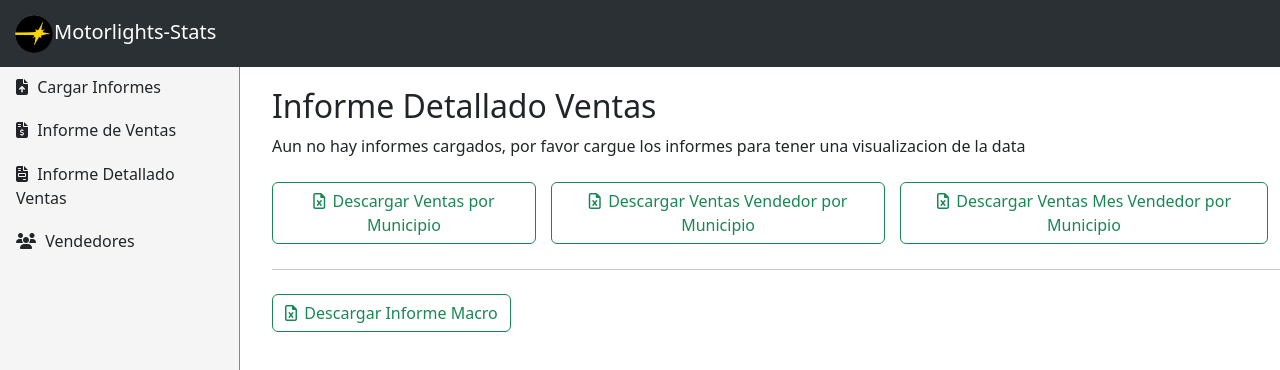
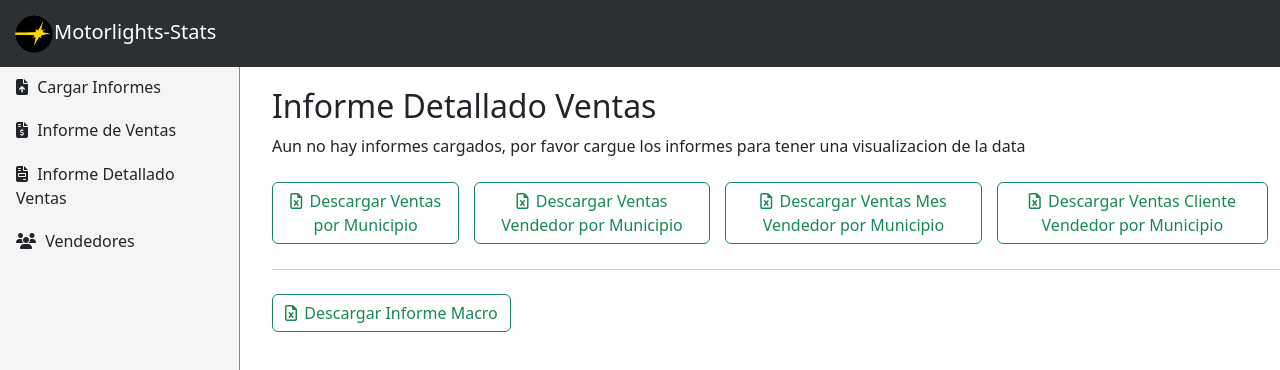
Before and after one commit to jtrocha4/motorlights-stats, a React (Vite) app: page /detailed-sales in a window 1280 px wide. Shown: the top 370 px of the page. Built offline with nearby package versions, Linux system fonts and the light colour scheme; no server answers.

Commit message:
update(pages): DetailedSalesPage

```diff
--- a/src/pages/DetailedSalesPage.jsx
+++ b/src/pages/DetailedSalesPage.jsx
@@ -5,6 +5,7 @@ import { DataExcelContext } from '../context/dataExcel'
 import ButtonDownloadSalesByMunicipality from '../components/buttonsDownload/ButtonDownloadSalesByMunicipality'
 import ButtonDownloadSellerSalesByMunicipality from '../components/buttonsDownload/ButtonDownloadSellerSalesByMunicipality'
 import ButtonDownloadSalesMonthSellerByMunicipality from '../components/buttonsDownload/ButtonDownloadSalesMonthSellerByMunicipality'
+import ButtonDownloadSalesCustomerSellerByMunicipality from '../components/buttonsDownload/ButtonDownloadSalesCustomerSellerByMunicipality'
 
 const DetailedSalesPage = ({ splitName }) => {
   const { dateExcel } = useContext(DataExcelContext)
@@ -19,6 +20,7 @@ const DetailedSalesPage = ({ splitName }) => {
           <ButtonDownloadSalesByMunicipality title='Descargar Ventas por Municipio' sellerSalesData={sellerSalesData} />
           <ButtonDownloadSellerSalesByMunicipality title='Descargar Ventas Vendedor por Municipio' sellerSalesData={sellerSalesData} splitName={splitName} />
           <ButtonDownloadSalesMonthSellerByMunicipality title='Descargar Ventas Mes Vendedor por Municipio' sellerSalesData={sellerSalesData} splitName={splitName} />
+          <ButtonDownloadSalesCustomerSellerByMunicipality title='Descargar Ventas Cliente Vendedor por Municipio' sellerSalesData={sellerSalesData} splitName={splitName} />
         </section>
         <hr />
         <section className='button-group mt-4'>
```
